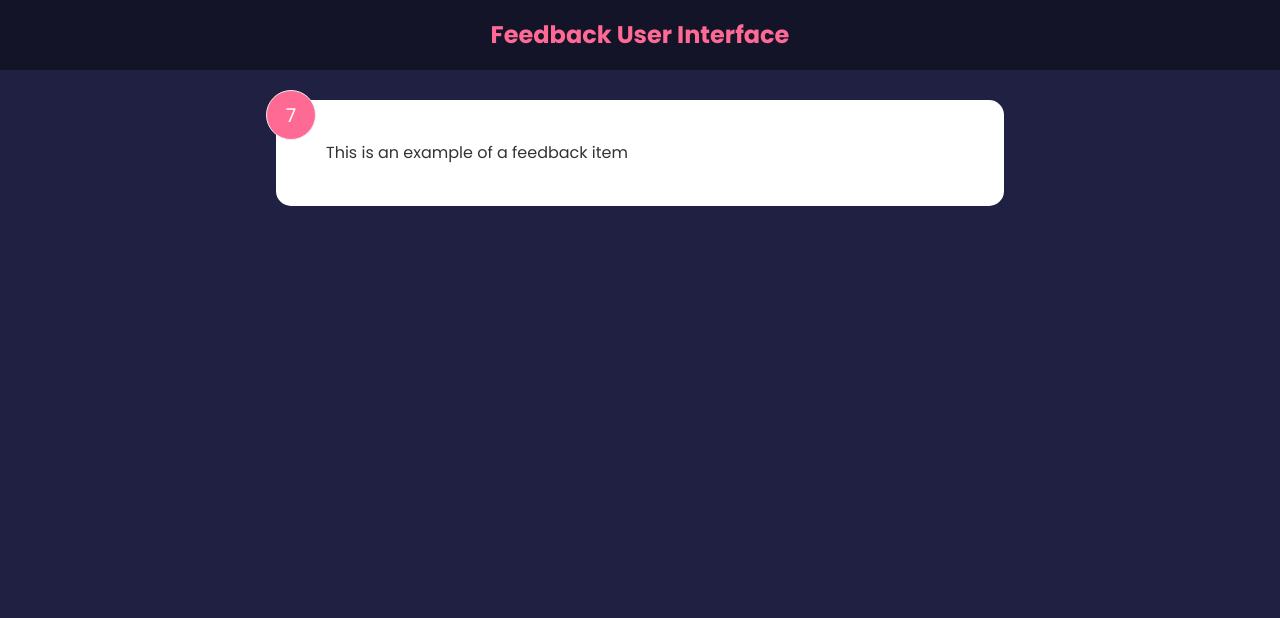
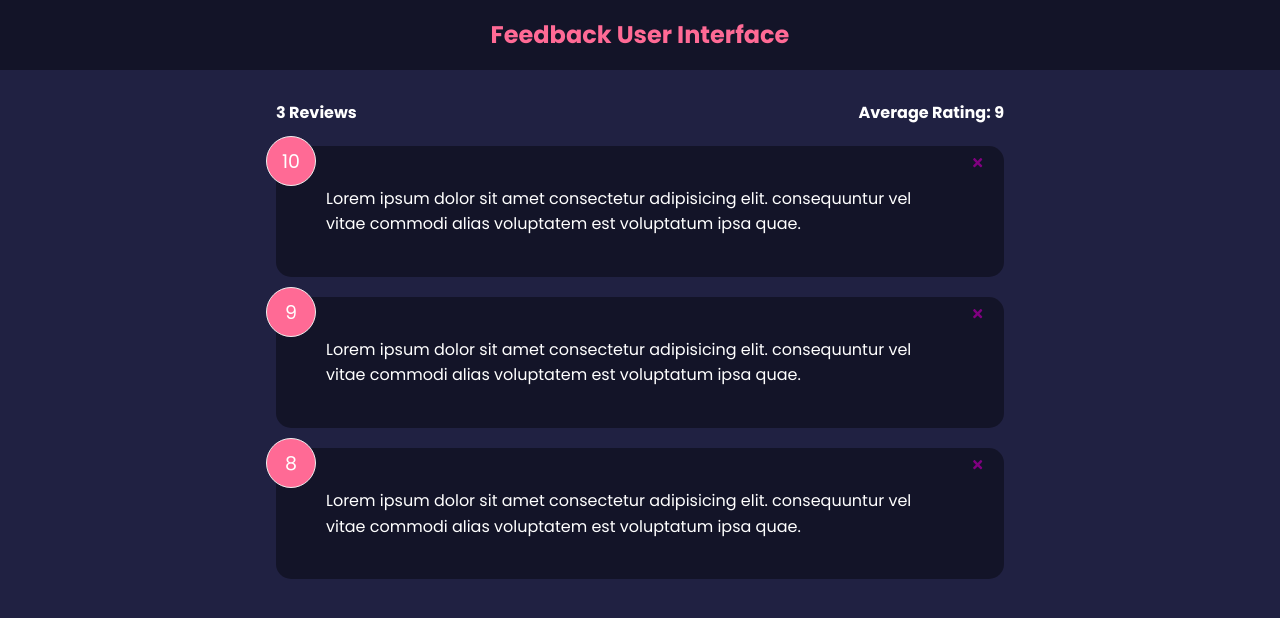
Before and after one commit to Mackowi/feedback-app, a React (Create React App) app: page / in a window 1280 px wide. Shown: the top 618 px of the page. Built offline with nearby package versions, Linux system fonts and the light colour scheme.

Commit message:
main page done

```diff
--- a/package.json
+++ b/package.json
@@ -8,6 +8,7 @@
     "@testing-library/user-event": "^13.5.0",
     "react": "^18.2.0",
     "react-dom": "^18.2.0",
+    "react-icons": "^4.9.0",
     "react-scripts": "5.0.1",
     "web-vitals": "^2.1.4"
   },
--- a/src/App.js
+++ b/src/App.js
@@ -1,12 +1,24 @@
+import { useState } from 'react'
 import Header from './components/Header'
-import FeedbackItem from './components/FeedbackItem'
+import FeedbackList from './components/FeedbackList'
+import FeedbackData from './data/FeedbackData'
+import FeedbackStats from './components/FeedbackStats'
 
 function App() {
+  const [feedback, setFeedback] = useState(FeedbackData)
+
+  const deleteFeedback = (id) => {
+    if (window.confirm('Are you sure you want to delete?')) {
+      setFeedback(feedback.filter((item) => item.id !== id))
+    }
+  }
+
   return (
     <>
       <Header />
       <div className='container'>
-        <FeedbackItem />
+        <FeedbackStats feedback={feedback} />
+        <FeedbackList feedback={feedback} handleDelete={deleteFeedback} />
       </div>
     </>
   )
--- a/src/components/FeedbackItem.jsx
+++ b/src/components/FeedbackItem.jsx
@@ -1,14 +1,21 @@
-import { useState } from 'react'
+import PropTypes from 'prop-types'
+import Card from './shared/Card'
+import { FaTimes } from 'react-icons/fa'
 
-function FeedbackItem() {
-  const [rating, setRating] = useState(7)
-  const [text, setText] = useState('This is an example of a feedback item')
-
+function FeedbackItem({ item, handleDelete }) {
   return (
-    <div className='card'>
-      <div className='num-display'>{rating}</div>
-      <div className='text-display'>{text}</div>
-    </div>
+    <Card>
+      <div className='num-display'>{item.rating}</div>
+      <button className='close' onClick={() => handleDelete(item.id)}>
+        <FaTimes color='purple' />
+      </button>
+      <div className='text-display'>{item.text}</div>
+    </Card>
   )
 }
+
+FeedbackItem.propTypes = {
+  item: PropTypes.object.isRequired,
+}
+
 export default FeedbackItem
--- /dev/null
+++ b/src/components/FeedbackList.jsx
@@ -0,0 +1,27 @@
+import PropTypes from 'prop-types'
+import FeedbackItem from './FeedbackItem'
+
+function FeedbackList({ feedback, handleDelete }) {
+  if (!feedback || feedback.length === 0) {
+    return <p>No Feedback Yet</p>
+  }
+  return (
+    <div className='feedback-list'>
+      {feedback.map((item) => (
+        <FeedbackItem key={item.id} item={item} handleDelete={handleDelete} />
+      ))}
+    </div>
+  )
+}
+
+FeedbackList.propTypes = {
+  feedback: PropTypes.arrayOf(
+    PropTypes.shape({
+      id: PropTypes.number.isRequired,
+      text: PropTypes.string.isRequired,
+      rating: PropTypes.number.isRequired,
+    })
+  ),
+}
+
+export default FeedbackList
--- /dev/null
+++ b/src/components/FeedbackStats.jsx
@@ -0,0 +1,23 @@
+import PropTypes from 'prop-types'
+
+function FeedbackStats({ feedback }) {
+  let average =
+    feedback.reduce((acc, cur) => {
+      return acc + cur.rating
+    }, 0) / feedback.length
+
+  average = average.toFixed(1).replace(/[.,]0$/, '')
+
+  return (
+    <div className='feedback-stats'>
+      <h4>{feedback.length} Reviews</h4>
+      <h4>Average Rating: {isNaN(average) ? 0 : average}</h4>
+    </div>
+  )
+}
+
+FeedbackStats.propTypes = {
+  feedback: PropTypes.array.isRequired,
+}
+
+export default FeedbackStats
--- /dev/null
+++ b/src/components/shared/Card.jsx
@@ -0,0 +1,29 @@
+import PropTypes from 'prop-types'
+
+function Card({ children, reverse }) {
+  // conditional class
+  return <div className={`card ${reverse && 'reverse'}`}>{children}</div>
+
+  // conditional style
+  // return (
+  //   <div
+  //     className='card'
+  //     style={{
+  //       backgroundColor: reverse ? 'rgba(0,0,0,0.4)' : '#fff',
+  //       color: reverse ? '#fff' : '#000',
+  //     }}
+  //   >
+  //     {children}
+  //   </div>
+  // )
+}
+
+Card.defaultProps = {
+  reverse: true,
+}
+
+Card.propTypes = {
+  children: PropTypes.node.isRequired,
+  reverse: PropTypes.bool,
+}
+export default Card
--- /dev/null
+++ b/src/data/FeedbackData.js
@@ -0,0 +1,19 @@
+const FeedbackData = [
+  {
+    id: 1,
+    rating: 10,
+    text: 'Lorem ipsum dolor sit amet consectetur adipisicing elit. consequuntur vel vitae commodi alias voluptatem est voluptatum ipsa quae.',
+  },
+  {
+    id: 2,
+    rating: 9,
+    text: 'Lorem ipsum dolor sit amet consectetur adipisicing elit. consequuntur vel vitae commodi alias voluptatem est voluptatum ipsa quae.',
+  },
+  {
+    id: 3,
+    rating: 8,
+    text: 'Lorem ipsum dolor sit amet consectetur adipisicing elit. consequuntur vel vitae commodi alias voluptatem est voluptatum ipsa quae.',
+  },
+]
+
+export default FeedbackData
```
Also changed, not shown: 1 other file (tests, documents, lock files or other folders).
